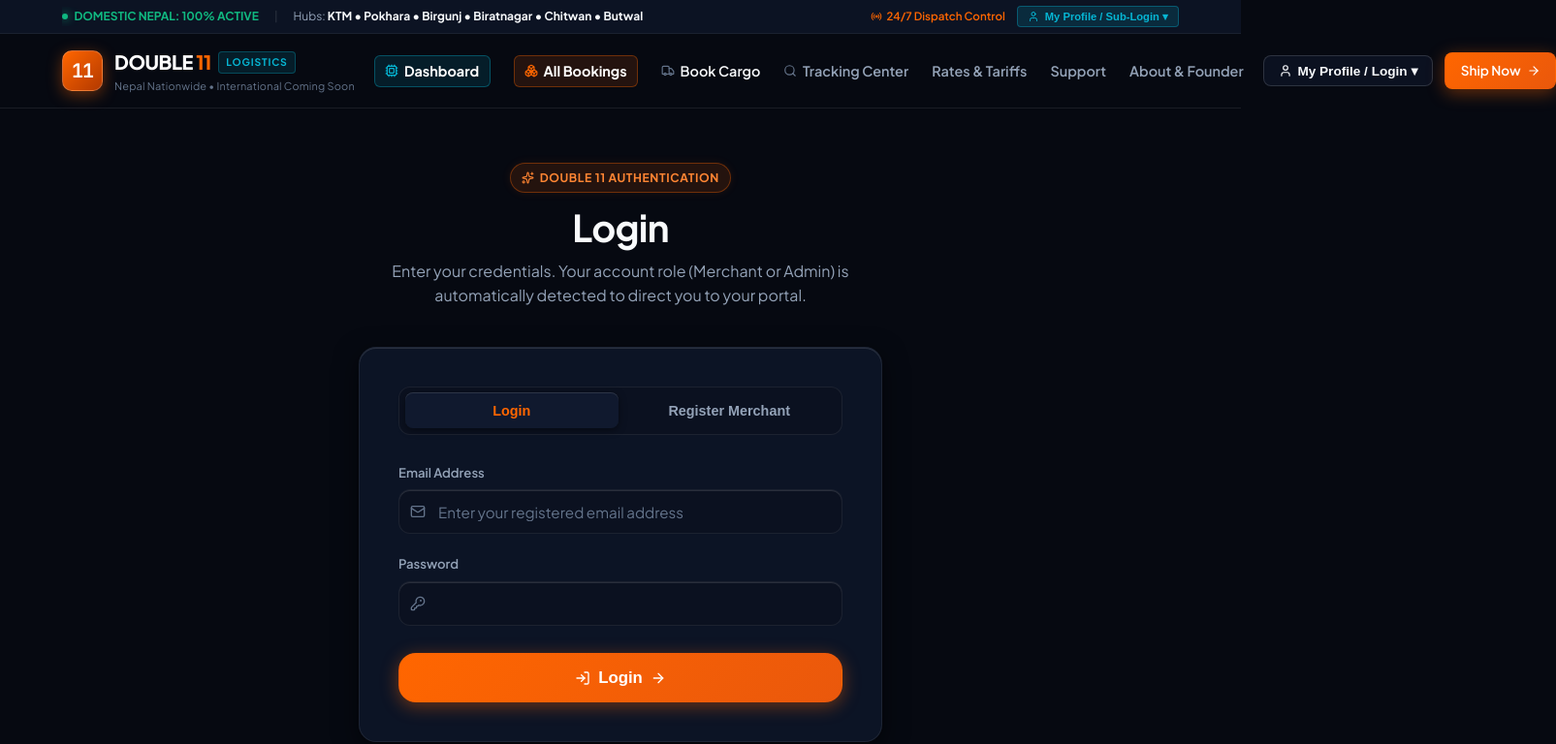
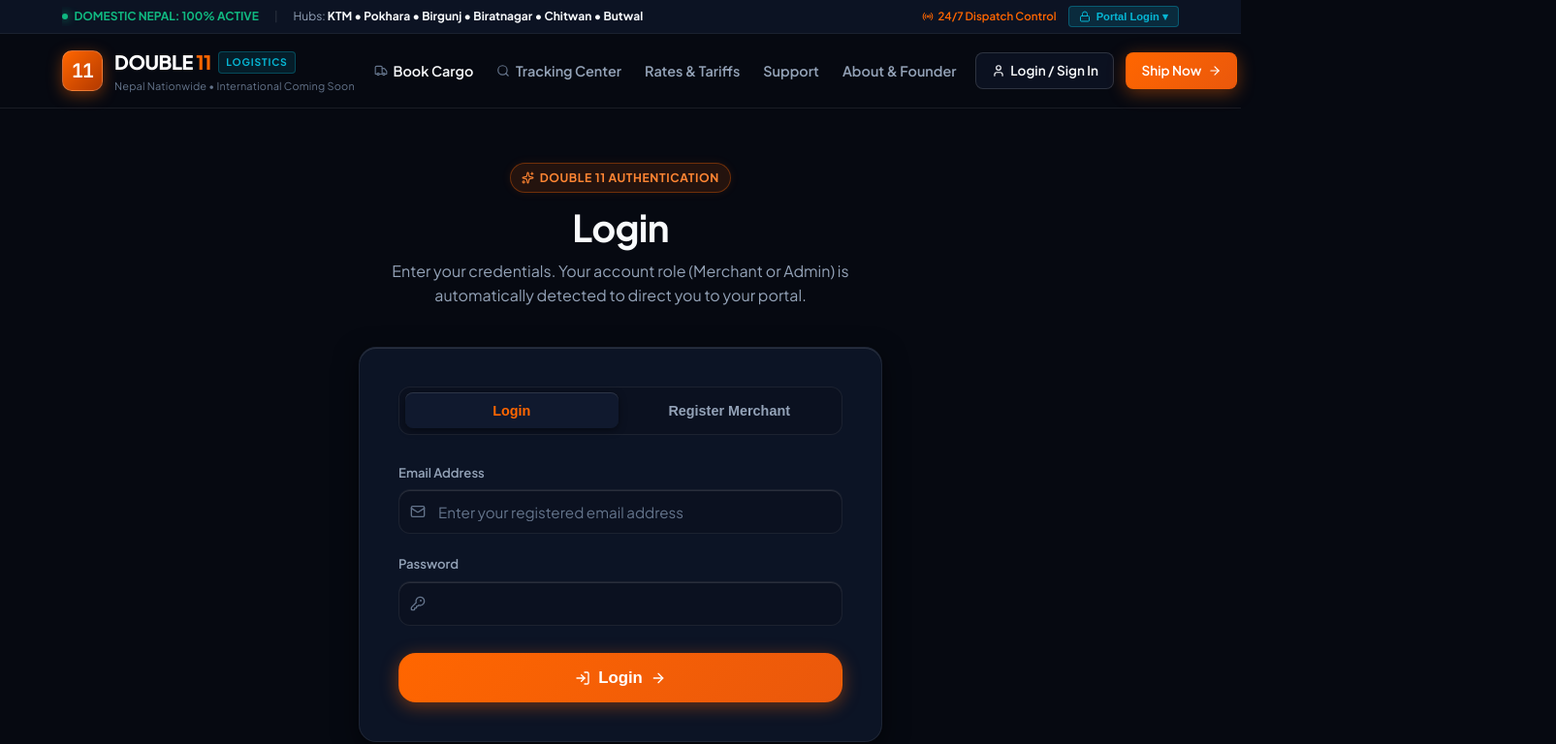
Before and after one commit to soben01/LOGISTICS-DOUBLE-11, a Next.js app: page /login in a window 1280 px wide. Shown: the top 768 px of the page at 97% size, 1605 px wide, since content can reach past the window. Built offline with nearby package versions, Linux system fonts and the light colour scheme.

Commit message:
fix: Hide dashboard and bookings when logged out, add auth guards, polish responsive CSS

```diff
--- a/src/components/layout/Navbar.tsx
+++ b/src/components/layout/Navbar.tsx
@@ -47,6 +47,7 @@
 
   const handleLogout = () => {
     logoutUser();
+    setCurrentUser(null);
     router.push('/');
   };
 
@@ -130,8 +131,8 @@
                 cursor: 'pointer'
               }}
             >
-              <UserIcon size={12} />
-              <span>{currentUser ? `My Profile (${currentUser.name}) ▾` : 'My Profile / Sub-Login ▾'}</span>
+              {currentUser ? <UserIcon size={12} /> : <Lock size={12} />}
+              <span>{currentUser ? `My Profile (${currentUser.name}) ▾` : 'Portal Login ▾'}</span>
             </button>
           </div>
         </div>
@@ -207,11 +208,14 @@
           whiteSpace: 'nowrap',
           flexShrink: 0
         }}>
+          {/* Authenticated Internal Operations: Dashboard & My/All Bookings (Only visible when logged in) */}
+          {currentUser && (
+            <>
               {/* Priority 1: Dashboard */}
               <Link
                 href="/dashboard"
                 style={{
-              fontSize: '0.9rem',
+                  fontSize: '0.88rem',
                   fontWeight: 700,
                   color: '#ffffff',
                   background: 'rgba(6, 182, 212, 0.12)',
@@ -221,18 +225,19 @@
                   display: 'inline-flex',
                   alignItems: 'center',
                   gap: '0.35rem',
-              whiteSpace: 'nowrap'
+                  whiteSpace: 'nowrap',
+                  transition: 'all var(--transition-fast)'
                 }}
               >
                 <Cpu size={14} color="var(--brand-cyan)" />
                 <span>Dashboard</span>
               </Link>
 
-          {/* Priority 2: All Bookings */}
+              {/* Priority 2: Bookings Registry (My Bookings for merchant, All Bookings for admin) */}
               <Link
                 href="/bookings"
                 style={{
-              fontSize: '0.9rem',
+                  fontSize: '0.88rem',
                   fontWeight: 700,
                   color: '#ffffff',
                   background: 'rgba(255, 102, 0, 0.12)',
@@ -242,12 +247,15 @@
                   display: 'inline-flex',
                   alignItems: 'center',
                   gap: '0.35rem',
-              whiteSpace: 'nowrap'
+                  whiteSpace: 'nowrap',
+                  transition: 'all var(--transition-fast)'
                 }}
               >
                 <Boxes size={14} color="var(--brand-orange)" />
-            <span>All Bookings</span>
+                <span>{currentUser.role === 'admin' ? 'All Bookings' : 'My Bookings'}</span>
               </Link>
+            </>
+          )}
 
           {/* Priority 3: Book Cargo */}
           <Link
@@ -410,15 +418,14 @@
               </button>
             </div>
           ) : (
-            <button
-              type="button"
-              onClick={() => setProfileDrawerOpen(true)}
+            <Link
+              href="/login"
               className="btn btn-secondary btn-sm"
-              style={{ display: 'inline-flex', alignItems: 'center', gap: '0.35rem', flexShrink: 0, whiteSpace: 'nowrap', cursor: 'pointer' }}
+              style={{ display: 'inline-flex', alignItems: 'center', gap: '0.35rem', flexShrink: 0, whiteSpace: 'nowrap' }}
             >
               <UserIcon size={14} />
-              <span>My Profile / Login ▾</span>
-            </button>
+              <span>Login / Sign In</span>
+            </Link>
           )}
 
           <Link
@@ -490,16 +497,14 @@
               </button>
             </div>
           ) : (
-            <button
-              onClick={() => {
-                setMobileMenuOpen(false);
-                setProfileDrawerOpen(true);
-              }}
+            <Link
+              href="/login"
+              onClick={() => setMobileMenuOpen(false)}
               className="btn btn-secondary btn-sm"
               style={{ justifyContent: 'center', gap: '0.4rem' }}
             >
-              <UserIcon size={14} /> My Profile / Sub-Login ▾
-            </button>
+              <UserIcon size={14} /> Sign In / Register
+            </Link>
           )}
 
           <form onSubmit={handleQuickTrack} style={{ display: 'flex', gap: '0.5rem' }}>
@@ -517,6 +522,8 @@
           </form>
 
           <div style={{ display: 'flex', flexDirection: 'column', gap: '0.75rem', paddingTop: '0.25rem' }}>
+            {currentUser && (
+              <>
                 {/* Priority 1: Dashboard */}
                 <Link
                   href="/dashboard"
@@ -526,14 +533,16 @@
                   <Cpu size={16} /> Operations Dashboard
                 </Link>
 
-            {/* Priority 2: All Bookings */}
+                {/* Priority 2: All Bookings / My Bookings */}
                 <Link
                   href="/bookings"
                   onClick={() => setMobileMenuOpen(false)}
                   style={{ padding: '0.6rem 0', color: 'var(--brand-orange)', fontWeight: 700, borderBottom: '1px solid rgba(255,255,255,0.05)', display: 'flex', alignItems: 'center', gap: '0.45rem' }}
                 >
-              <Boxes size={16} /> All Bookings (Data Records)
+                  <Boxes size={16} /> {currentUser.role === 'admin' ? 'All Bookings (Registry)' : 'My Bookings (Registry)'}
                 </Link>
+              </>
+            )}
 
             {/* Priority 3: Book Cargo */}
             <Link
--- a/src/styles/globals.css
+++ b/src/styles/globals.css
@@ -1040,13 +1040,15 @@
 }
 
 /* Data Table & Telemetry Helpers */
-.data-table {
+.data-table,
+.table {
   width: 100%;
   border-collapse: collapse;
   font-size: 0.88rem;
 }
 
-.data-table th {
+.data-table th,
+.table th {
   padding: 1rem 1.25rem;
   background: var(--bg-card);
   border-bottom: 1px solid var(--border-medium);
@@ -1058,18 +1060,27 @@
   color: var(--text-muted);
 }
 
-.data-table td {
+.data-table td,
+.table td {
   padding: 1rem 1.25rem;
   border-bottom: 1px solid var(--border-subtle);
   transition: background var(--transition-fast);
 }
 
-.data-table tr:hover td {
+.data-table tr:hover td,
+.table tr:hover td {
   background: rgba(255, 255, 255, 0.02);
 }
 
-.data-table tr:last-child td {
+.data-table tr:last-child td,
+.table tr:last-child td {
   border-bottom: none;
+}
+
+.bookings-table-wrapper {
+  width: 100%;
+  overflow-x: auto;
+  -webkit-overflow-scrolling: touch;
 }
 
 /* Route Tracking Progression */
```
Also changed, not shown: src/app/bookings/page.tsx (+33 -6 lines), src/app/dashboard/page.tsx (+41 -3 lines). Lines whose indentation alone changed are shown as unchanged.
